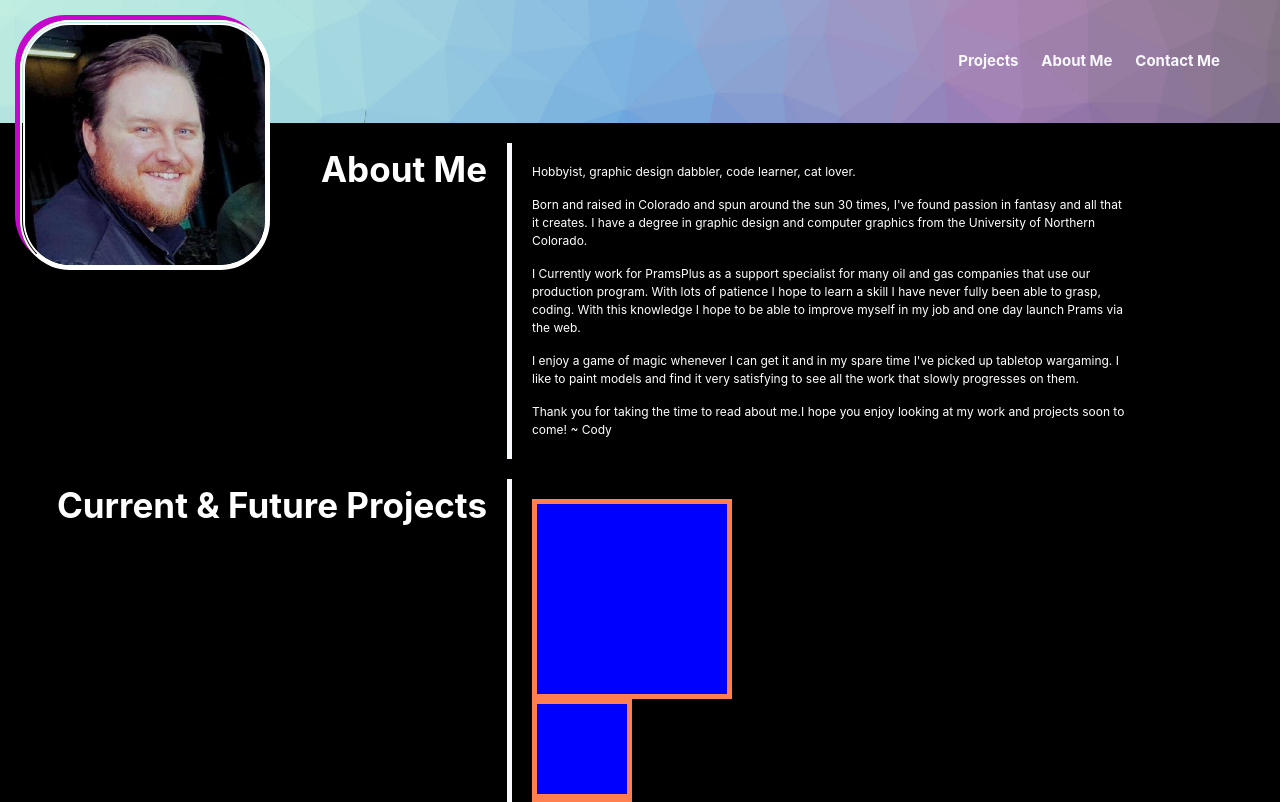
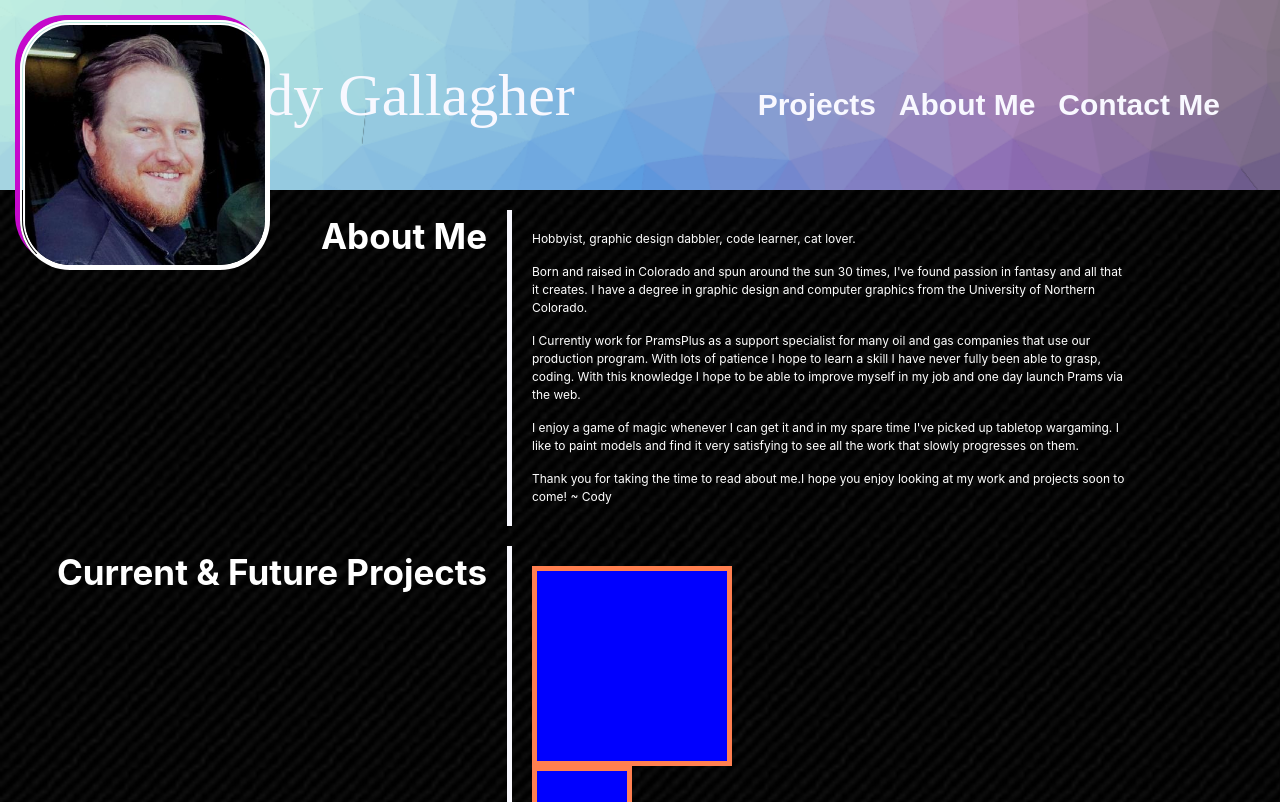
Before and after one commit to CodyG-2021/02-Advanced-CSS-Portfolio, a plain HTML site: page index.html in a window 1280 px wide. Shown: the top 802 px of the page. Drawn offline with Linux system fonts and the light colour scheme.

Commit message:
Pushing up changes so that I can add a new branch to work in.

```diff
--- a/assets/css/styles.css
+++ b/assets/css/styles.css
@@ -21,7 +21,8 @@ html {
 }
 
 body {
-  background: black;
+  background-image: url(../images/seamless-1.jpg);
+  background-size: cover;
   line-height: 1.5;
   font-family: -apple-system, BlinkMacSystemFont, "Segoe UI", Roboto, Oxygen,
     Ubuntu, Cantarell, "Open Sans", "Helvetica Neue", sans-serif;
@@ -45,8 +46,9 @@ nav ul li {
 li a {
   color: var(--white);
   text-decoration: none;
-  font-size: 1.5rem;
+  font-size: 3rem;
   font-weight: bold;
+  font-family: sans-serif;
 }
 
 h1 {
@@ -70,6 +72,12 @@ footer {
   font-size: 1.5rem;
 }
 
+.myName {
+  margin-right: 16rem;
+  font-size: 6rem;
+  color: var(--white);
+  font-family: Be;
+}
 .aboutMe,
 .projects {
   display: flex;
@@ -80,19 +88,19 @@ footer {
 .profilePic {
   position: absolute;
   top: 0;
+  margin-top: 2rem;
   margin-left: 2rem;
-  margin-top: 2rem;
   left: 0;
   max-width: 25rem;
   border-radius: 5rem;
   border-width: 5px;
   border-style: double solid solid double;
   box-shadow: -5px -5px 0px 0px var(--purple);
+  transition: max-width 1.5s;
 }
 
 .aboutMe h1,
 .projects h1 {
-  flex-wrap: wrap;
   border-right: 0.5rem solid var(--white);
   text-align: end;
   transition: flex-basis 500ms linear;
@@ -103,9 +111,10 @@ footer {
   padding: 2rem;
 }
 
-@media screen and (max-width: 930px) {
+@media screen and (max-width: 1154px) {
   .profilePic {
-    display: none;
+    max-width: 15rem;
+    transition: max-width 1.5s;
   }
 }
 
--- a/index.html
+++ b/index.html
@@ -7,6 +7,8 @@
   <meta name="viewport" content="width=device-width, initial-scale=1.0" />
   <link rel="stylesheet" type="text/css" href="./assets/css/reset.css" />
   <link rel="stylesheet" type="text/css" href="./assets/css/styles.css" />
+  <link rel="preconnect" href="https://fonts.gstatic.com">
+<link href="https://fonts.googleapis.com/css2?family=Bebas+Neue&family=VT323&display=swap" rel="stylesheet">
   <title>Cody Gallagher's Portfolio</title>
 </head>
 
@@ -15,6 +17,7 @@
     <nav>
       <img class="profilePic" src="./assets/images/prof-pic.jpg" alt="A picture of Cody Gallagher">
       <ul>
+        <li class="myName">Cody Gallagher</li>
         <li><a href="#projects">Projects</a></li>
         <li><a href="#aboutMe">About Me</a></li>
         <li><a href="#contactMe">Contact Me</a></li>
```
Also changed, not shown: assets/images/seamless-1.jpg (added).
